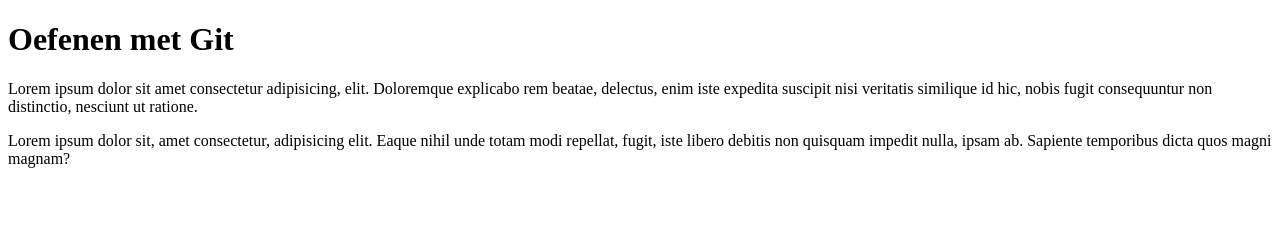
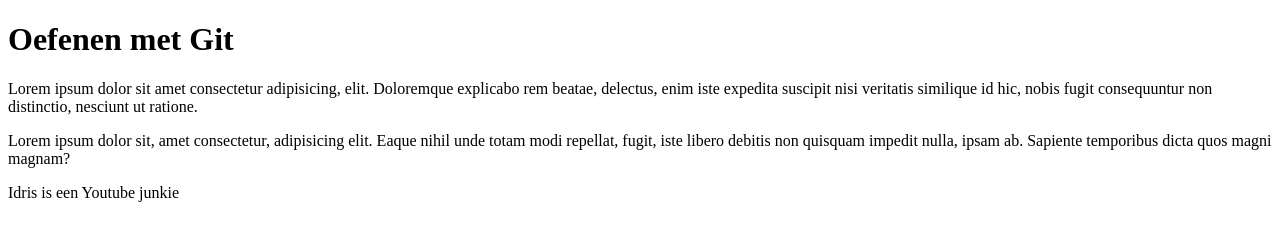
Before and after one commit to Peyin0101/mijn-eerste-repo, a plain HTML site: page index.html in a window 1280 px wide. Drawn offline with Linux system fonts and the light colour scheme.

Commit message:
Idris houd van Youtube

```diff
--- a/index.html
+++ b/index.html
@@ -9,5 +9,6 @@
 	<h1>Oefenen met Git</h1>
 	<p>Lorem ipsum dolor sit amet consectetur adipisicing, elit. Doloremque explicabo rem beatae, delectus, enim iste expedita suscipit nisi veritatis similique id hic, nobis fugit consequuntur non distinctio, nesciunt ut ratione.</p>
 	<p>Lorem ipsum dolor sit, amet consectetur, adipisicing elit. Eaque nihil unde totam modi repellat, fugit, iste libero debitis non quisquam impedit nulla, ipsam ab. Sapiente temporibus dicta quos magni magnam?</p>
+	<p>Idris is een Youtube junkie</p>
 </body>
 </html>
```
